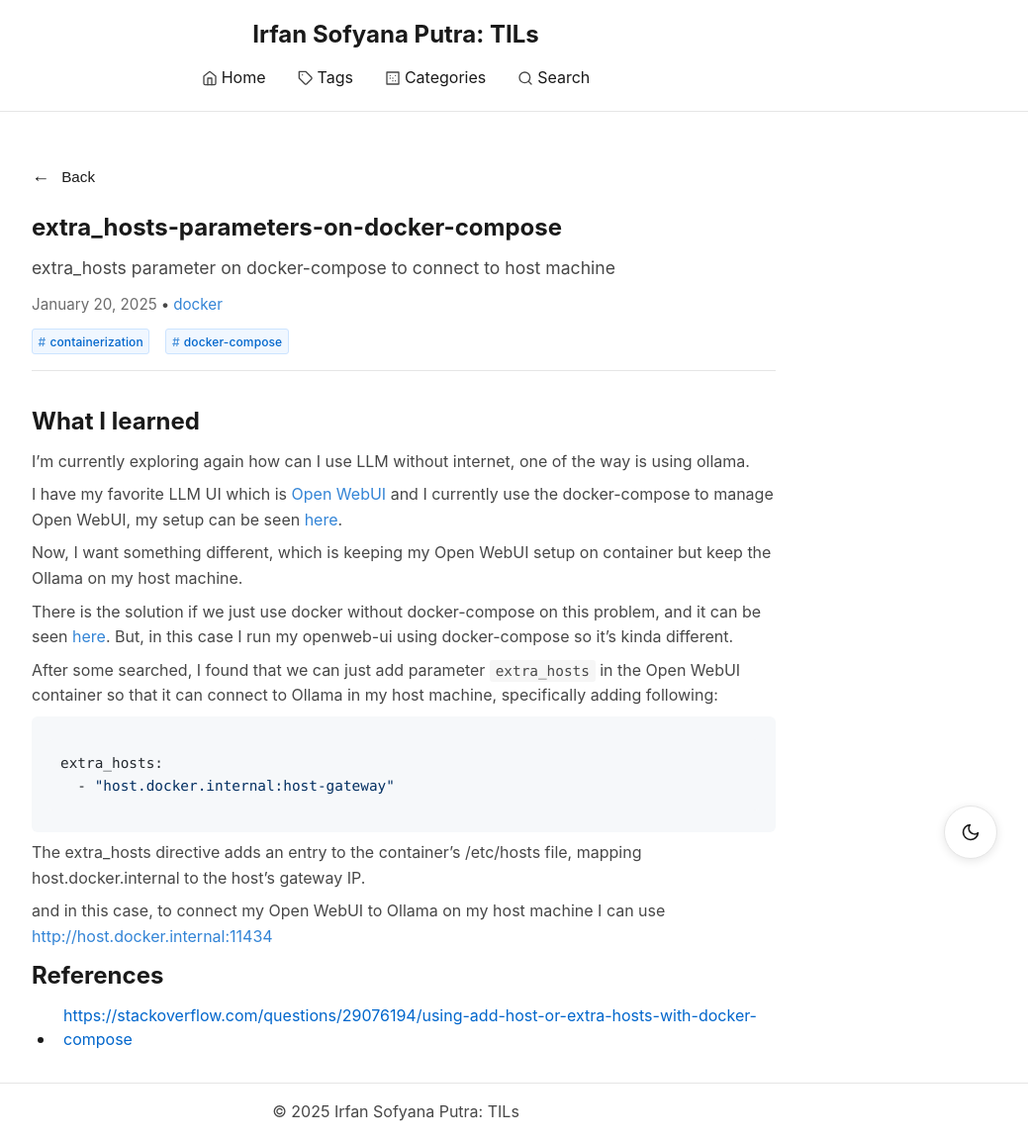
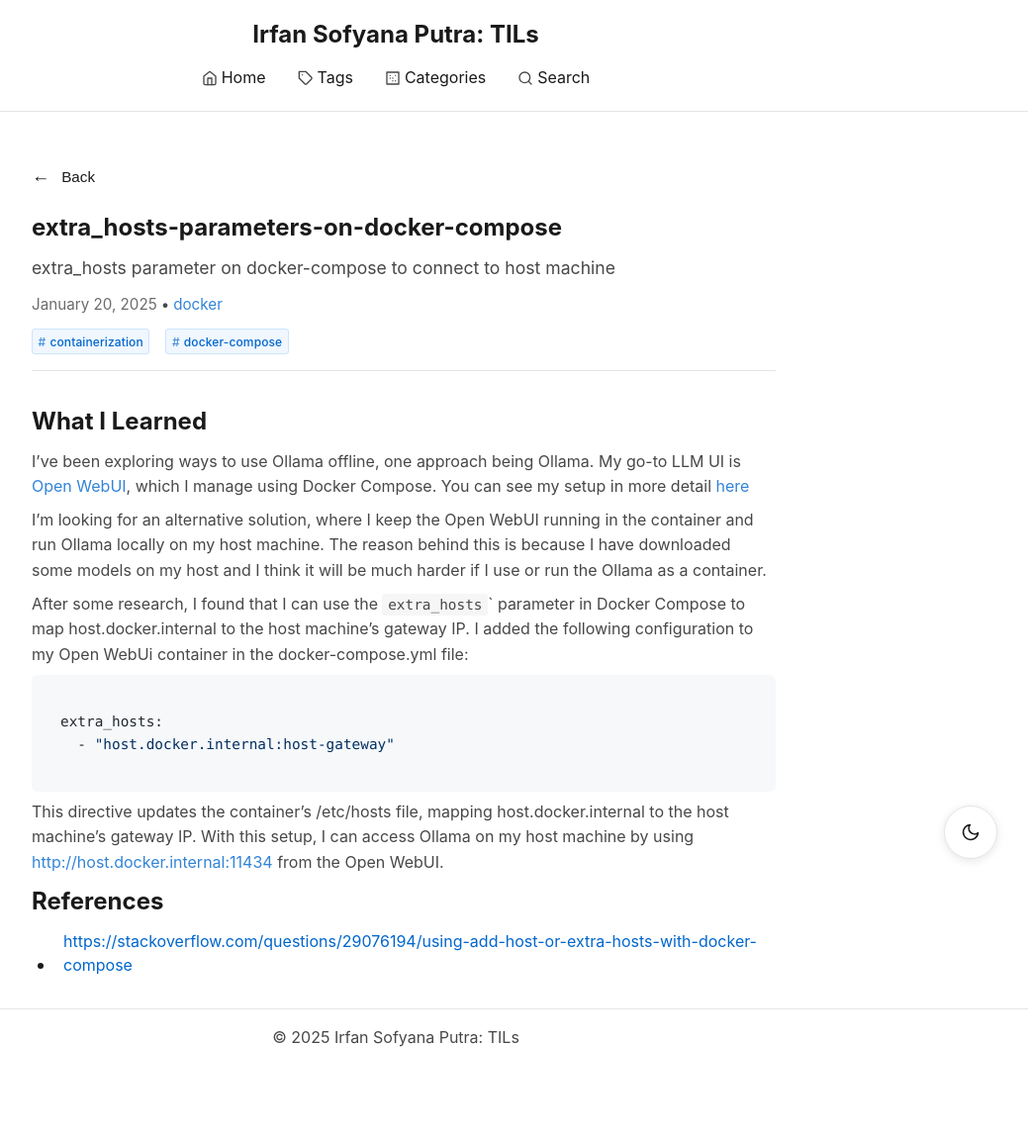
Before and after one commit to irfansofyana/til, a Jekyll site: the page built from _til/2025-01-20-extra-hosts-on-docker.md, in a window 1280 px wide. Shown: the whole page at 99% size, without its empty margins (240-1279 px from the left). Built offline with Jekyll 4.4.1, drawn with Linux system fonts in a browser that asks for light colours; after the commit the page ends 1077 px from its top, so only the background shows below that.

Commit message:
update post

````diff
--- a/_til/2025-01-20-extra-hosts-on-docker.md
+++ b/_til/2025-01-20-extra-hosts-on-docker.md
@@ -7,26 +7,20 @@
 tags: [containerization, docker-compose]
 ---
 
-## What I learned
+## What I Learned
 
-I'm currently exploring again how can I use LLM without internet, one of the way is using ollama.
+I've been exploring ways to use Ollama offline, one approach being Ollama. My go-to LLM UI is [Open WebUI](https://github.com/open-webui/open-webui), which I manage using Docker Compose. You can see my setup in more detail [here](https://brain.irfansp.dev/#/page/openweb-ui)
 
-I have my favorite LLM UI which is [Open WebUI](https://github.com/open-webui/open-webui) and I currently use the docker-compose to manage Open WebUI, my setup can be seen [here](https://brain.irfansp.dev/#/page/openweb-ui).
+I'm looking for an alternative solution, where I keep the Open WebUI running in the container and run Ollama locally on my host machine. The reason behind this is because I have downloaded some models on my host and I think it will be much harder if I use or run the Ollama as a container.
 
-Now, I want something different, which is keeping my Open WebUI setup on container but keep the Ollama on my host machine.
-
-There is the solution if we just use docker without docker-compose on this problem, and it can be seen [here](https://github.com/open-webui/open-webui#troubleshooting). But, in this case I run my openweb-ui using docker-compose so it's kinda different.
-
-After some searched, I found that we can just add parameter `extra_hosts` in the Open WebUI container so that it can connect to Ollama in my host machine, specifically adding following:
+After some research, I found that I can use the `extra_hosts`` parameter in Docker Compose to map host.docker.internal to the host machine's gateway IP. I added the following configuration to my Open WebUi container in the docker-compose.yml file:
 
 ```yaml
 extra_hosts:
   - "host.docker.internal:host-gateway"
 ```
 
-The extra_hosts directive adds an entry to the container’s /etc/hosts file, mapping host.docker.internal to the host’s gateway IP.
-
-and in this case, to connect my Open WebUI to Ollama on my host machine I can use <http://host.docker.internal:11434>
+This directive updates the container's /etc/hosts file, mapping host.docker.internal to the host machine's gateway IP. With this setup, I can access Ollama on my host machine by using <http://host.docker.internal:11434> from the Open WebUI.
 
 ## References
 
````
